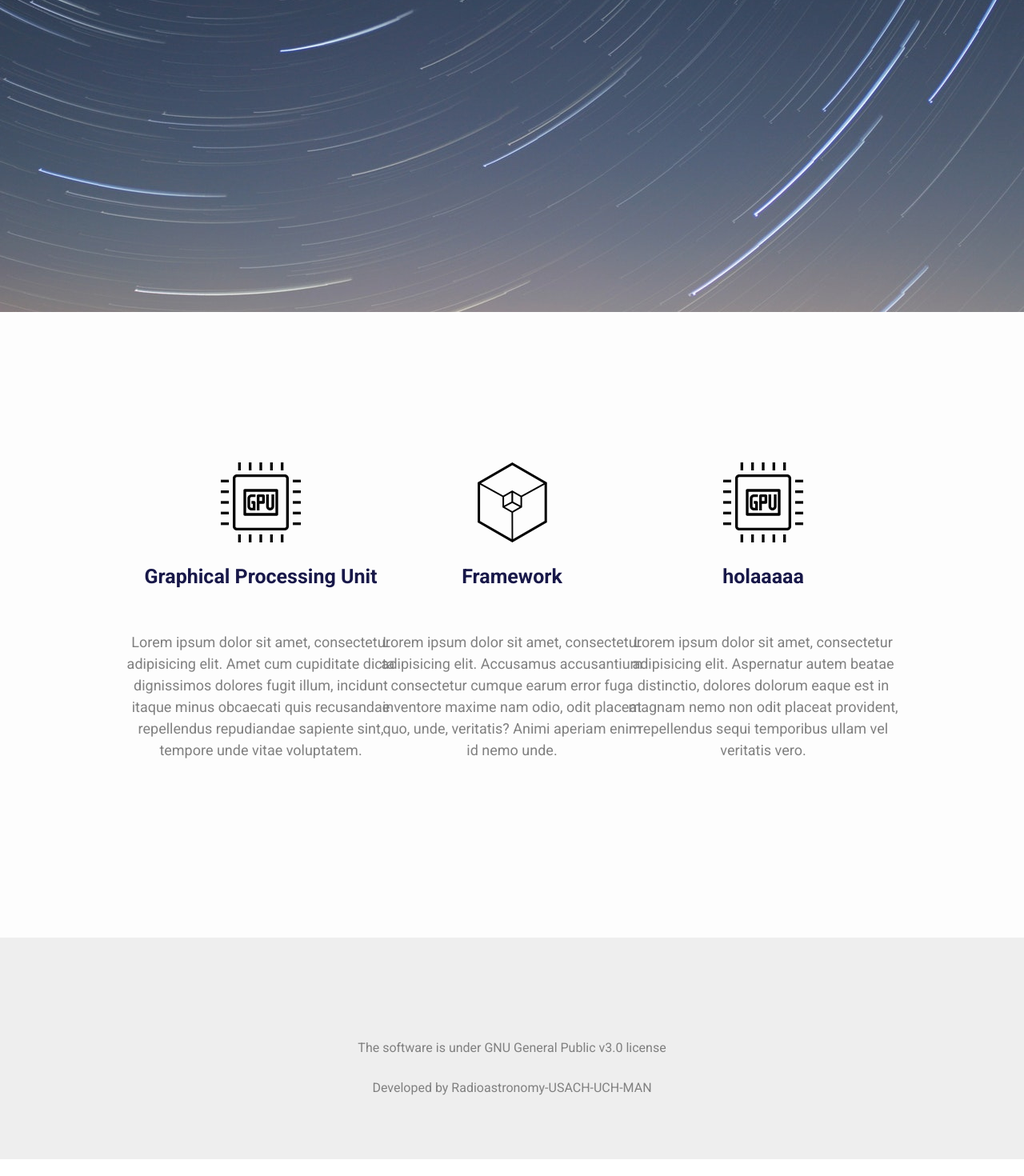
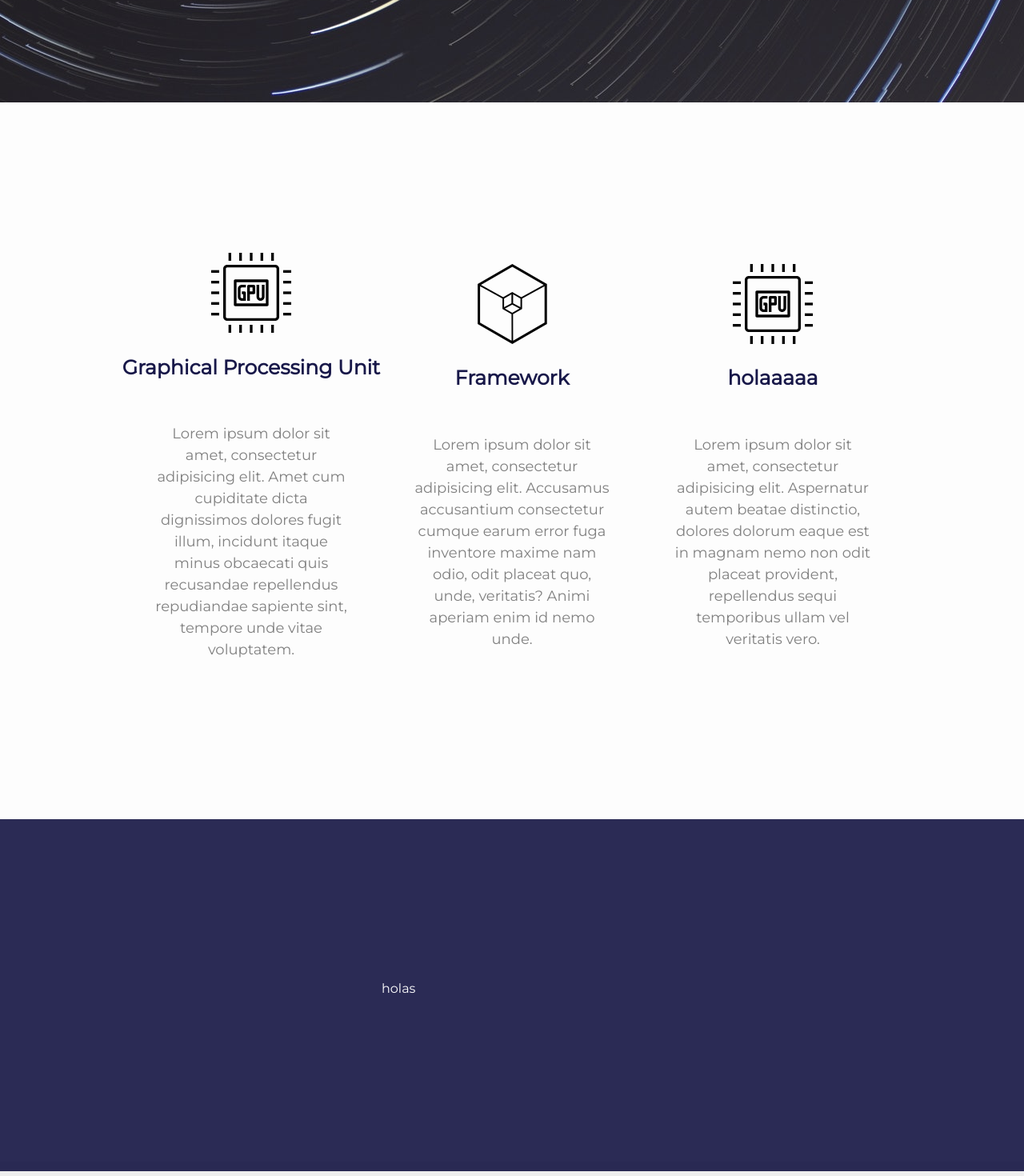
Before and after one commit to miguelcarcamov/gpuvmem.github.io, a Vue app: page / in a window 1280 px wide. Shown: the part 360-1830 px from the top of the page at 80% size. Before the commit the page ends 1809 px from the top, so only its background shows below. Built offline with nearby package versions, Linux system fonts and the light colour scheme.

Commit message:
avance index, separado en componentes lladamos section*.vue

```diff
--- a/public/index.html
+++ b/public/index.html
@@ -8,6 +8,9 @@
     <title>gpuvmem-webpage</title>
     <link rel="stylesheet" href="https://fonts.googleapis.com/css?family=Roboto:100,300,400,500,700,900">
     <link rel="stylesheet" href="https://cdn.jsdelivr.net/npm/@mdi/font@latest/css/materialdesignicons.min.css">
+
+    <!-- Google font -->
+    <link href="https://fonts.googleapis.com/css?family=Montserrat&display=swap" rel="stylesheet">
   </head>
   <body>
     <noscript>
--- a/src/App.vue
+++ b/src/App.vue
@@ -1,5 +1,5 @@
 <template>
-  <v-app>
+  <v-app id="app">
     <AppNav></AppNav>
     <v-content>
       <router-view></router-view>
@@ -23,3 +23,9 @@ export default {
   }),
 };
 </script>
+
+<style>
+  #app {
+    font-family: 'Montserrat', sans-serif;
+  }
+</style>
--- /dev/null
+++ b/src/components/sections/SectionFunctionalities.vue
@@ -0,0 +1,23 @@
+<template>
+    <v-container fluid fill-height pa-0 ma-0>
+        <v-layout align-center justify-center row class="section">
+            <v-flex xs12 md3>
+                <p>holas</p>
+            </v-flex>
+        </v-layout>
+    </v-container>
+</template>
+
+<script>
+    export default {
+        name: 'sectionFunctionalities'
+    }
+</script>
+
+<style scoped>
+    .section {
+        color: white;
+        background-color: rgba(23, 23, 69, 0.91);
+        padding: 200px 0;
+    }
+</style>
--- /dev/null
+++ b/src/components/sections/SectionIcon.vue
@@ -0,0 +1,90 @@
+<template>
+    <v-container fluid fill-height pa-0 ma-0>
+        <v-layout align-center justify-center row class="section">
+            <v-flex xs12 md3>
+                <v-layout row>
+                    <v-flex xs12>
+                        <div class="section-img">
+                            <img v-bind:src="images.gpu_icon" height="100px" width="100px"/>
+                        </div>
+                    </v-flex>
+                    <v-flex xs12 class="section-flex">
+                        <p>Graphical Processing Unit</p>
+                    </v-flex>
+                    <v-flex xs12 class="section-flex-text">
+                        <p>Lorem ipsum dolor sit amet, consectetur adipisicing elit. Amet cum cupiditate dicta dignissimos dolores fugit illum, incidunt itaque minus obcaecati quis recusandae repellendus repudiandae sapiente sint, tempore unde vitae voluptatem.</p>
+                    </v-flex>
+                </v-layout>
+            </v-flex>
+            <v-flex xs12 md3>
+                <v-layout row>
+                    <v-flex xs12>
+                        <div class="section-img">
+                            <img v-bind:src="images.framework_icon" height="100px" width="100px"/>
+                        </div>
+                    </v-flex>
+                    <v-flex xs12 class="section-flex">
+                        <p>Framework</p>
+                    </v-flex>
+                    <v-flex xs12 class="section-flex-text">
+                        <p>Lorem ipsum dolor sit amet, consectetur adipisicing elit. Accusamus accusantium consectetur cumque earum error fuga inventore maxime nam odio, odit placeat quo, unde, veritatis? Animi aperiam enim id nemo unde.</p>
+                    </v-flex>
+                </v-layout>
+            </v-flex>
+            <v-flex xs12 md3>
+                <v-layout row>
+                    <v-flex xs12>
+                        <div class="section-img">
+                            <img v-bind:src="images.gpu_icon" height="100" width="100"/>
+                        </div>
+                    </v-flex>
+                    <v-flex xs12 class="section-flex">
+                        <p>holaaaaa</p>
+                    </v-flex>
+                    <v-flex xs12 class="section-flex-text">
+                        <p>Lorem ipsum dolor sit amet, consectetur adipisicing elit. Aspernatur autem beatae distinctio, dolores dolorum eaque est in magnam nemo non odit placeat provident, repellendus sequi temporibus ullam vel veritatis vero.</p>
+                    </v-flex>
+                </v-layout>
+            </v-flex>
+        </v-layout>
+    </v-container>
+</template>
+
+<script>
+    export default {
+        name: 'sectionIcon',
+        data: () => ({
+            images: {
+                gpu_icon: require("@/assets/gpu_icon.svg"),
+                antenna_icon: require("@/assets/antenna_icon.svg"),
+                framework_icon: require("@/assets/framework_icon.png")
+            }
+        })
+    }
+</script>
+
+<style scoped>
+    .section {
+        background-color: #fdfdfd;
+        padding: 200px 0;
+    }
+
+    .section-flex {
+        margin: 5% 0;
+        text-align: center;
+        font-size: 25px;
+        font-weight: bold;
+        color: #181849;
+    }
+
+    .section-flex-text {
+        margin: 5% 50px;
+        text-align: center;
+        font-size: 18px;
+        color: #808080;
+    }
+
+    .section-img {
+        text-align: center;
+    }
+</style>
--- a/src/components/ui/Navbar.vue
+++ b/src/components/ui/Navbar.vue
@@ -1,6 +1,6 @@
 <template>
     <div>
-        <v-parallax :src="images.background" height="100%" class="nav-parallax">
+        <v-parallax :src="images.background" class="nav-parallax">
             <v-layout row wrap>
                 <v-flex xs8>
                     <v-img :src="images.logo" height="300" width="350" position="top 0px left 0px" class="nav-logo"></v-img>
@@ -36,7 +36,7 @@
         data: () => ({
             images: {
                 logo: require('@/assets/logo_gpuvmem_white.png'),
-                background: require('@/assets/astronomy_image_2.jpg')
+                background: require('@/assets/astronomy_image_3.jpg')
             }
         })
     }
@@ -44,17 +44,24 @@
 
 <style scoped>
     .nav-parallax {
-        height: 750px;
+        height: 650px;
         opacity: 0.95;
     }
 
     .nav-links {
+        font-weight: bolder;
         font-size: 14px;
         margin-top: 150px;
+        text-decoration: none;
     }
 
     .nav-links :hover {
-        color: #000;
+        color: #000000;
+    }
+
+    .nav-links a {
+        color: white;
+        text-decoration: none;
     }
 
 </style>
--- a/src/views/Index.vue
+++ b/src/views/Index.vue
@@ -1,91 +1,23 @@
 <template>
-    <v-container fluid fill-height class="index-container">
-        <v-layout align-center justify-center>
-            <v-flex xs12 md3>
-                <v-layout row>
-                    <v-flex xs12>
-                        <div class="index-img">
-                            <img v-bind:src="images.gpu_icon" height="100px" width="100px"/>
-                        </div>
-                    </v-flex>
-                    <v-flex xs12 class="index-flex">
-                        <p>Graphical Processing Unit</p>
-                    </v-flex>
-                    <v-flex xs12 class="index-flex-text">
-                        <p>Lorem ipsum dolor sit amet, consectetur adipisicing elit. Amet cum cupiditate dicta dignissimos dolores fugit illum, incidunt itaque minus obcaecati quis recusandae repellendus repudiandae sapiente sint, tempore unde vitae voluptatem.</p>
-                    </v-flex>
-                </v-layout>
-            </v-flex>
-            <v-flex xs12 md3>
-                <v-layout row>
-                    <v-flex xs12>
-                        <div class="index-img">
-                            <img v-bind:src="images.framework_icon" height="100px" width="100px"/>
-                        </div>
-                    </v-flex>
-                    <v-flex xs12 class="index-flex">
-                        <p>Framework</p>
-                    </v-flex>
-                    <v-flex xs12 class="index-flex-text">
-                        <p>Lorem ipsum dolor sit amet, consectetur adipisicing elit. Accusamus accusantium consectetur cumque earum error fuga inventore maxime nam odio, odit placeat quo, unde, veritatis? Animi aperiam enim id nemo unde.</p>
-                    </v-flex>
-                </v-layout>
-            </v-flex>
-            <v-flex xs12 md3>
-                <v-layout row>
-                    <v-flex xs12>
-                        <div class="index-img">
-                            <img v-bind:src="images.gpu_icon" height="100" width="100"/>
-                        </div>
-                    </v-flex>
-                    <v-flex xs12 class="index-flex">
-                        <p>holaaaaa</p>
-                    </v-flex>
-                    <v-flex xs12 class="index-flex-text">
-                        <p>Lorem ipsum dolor sit amet, consectetur adipisicing elit. Aspernatur autem beatae distinctio, dolores dolorum eaque est in magnam nemo non odit placeat provident, repellendus sequi temporibus ullam vel veritatis vero.</p>
-                    </v-flex>
-                </v-layout>
-            </v-flex>
-        </v-layout>
-    </v-container>
+    <div>
+        <section-icon></section-icon>
+        <section-functionalities></section-functionalities>
+    </div>
 </template>
 
 <script>
+    import SectionIcon from '../components/sections/SectionIcon'
+    import SectionFunctionalities from '../components/sections/SectionFunctionalities'
+
     export default {
         name: 'index',
-        data: () => ({
-            images: {
-                gpu_icon: require("@/assets/gpu_icon.svg"),
-                antenna_icon: require("@/assets/antenna_icon.svg"),
-                framework_icon: require("@/assets/framework_icon.png")
-            }
-        })
+        components: {
+            SectionIcon,
+            SectionFunctionalities
+        }
     }
 </script>
 
 <style scoped>
-    .index-container {
-        background-color: #fdfdfd;
-        padding-top: 200px;
-        padding-bottom: 200px;
-    }
 
-    .index-flex {
-        margin: 5% 0;
-        text-align: center;
-        font-size: 25px;
-        font-weight: bold;
-        color: #181849;
-    }
-
-    .index-flex-text {
-        margin: 5% 0;
-        text-align: center;
-        font-size: 18px;
-        color: #808080;
-    }
-
-    .index-img {
-        text-align: center;
-    }
 </style>
```
Also changed, not shown: src/assets/astronomy_image_3.jpg (added).
